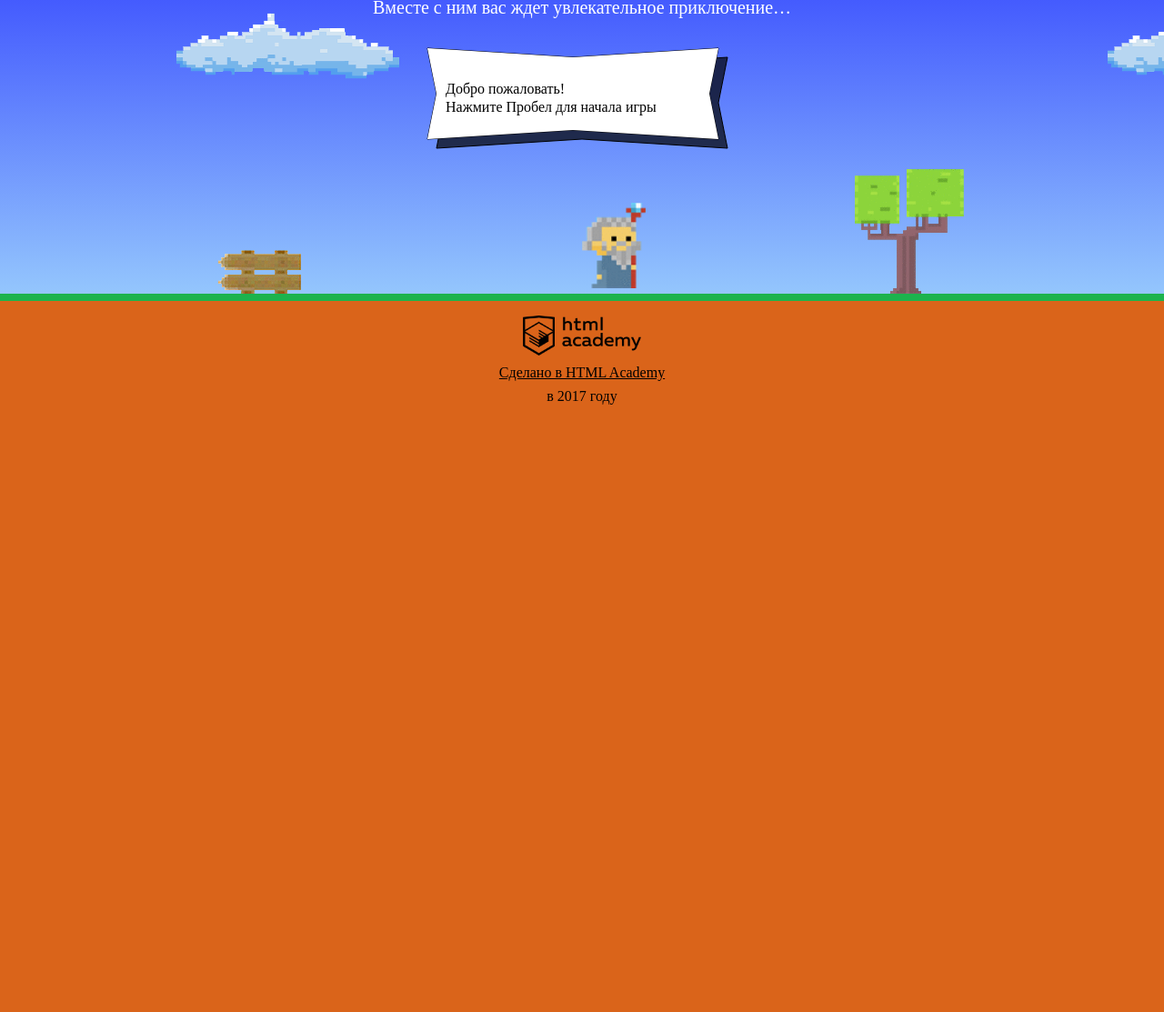
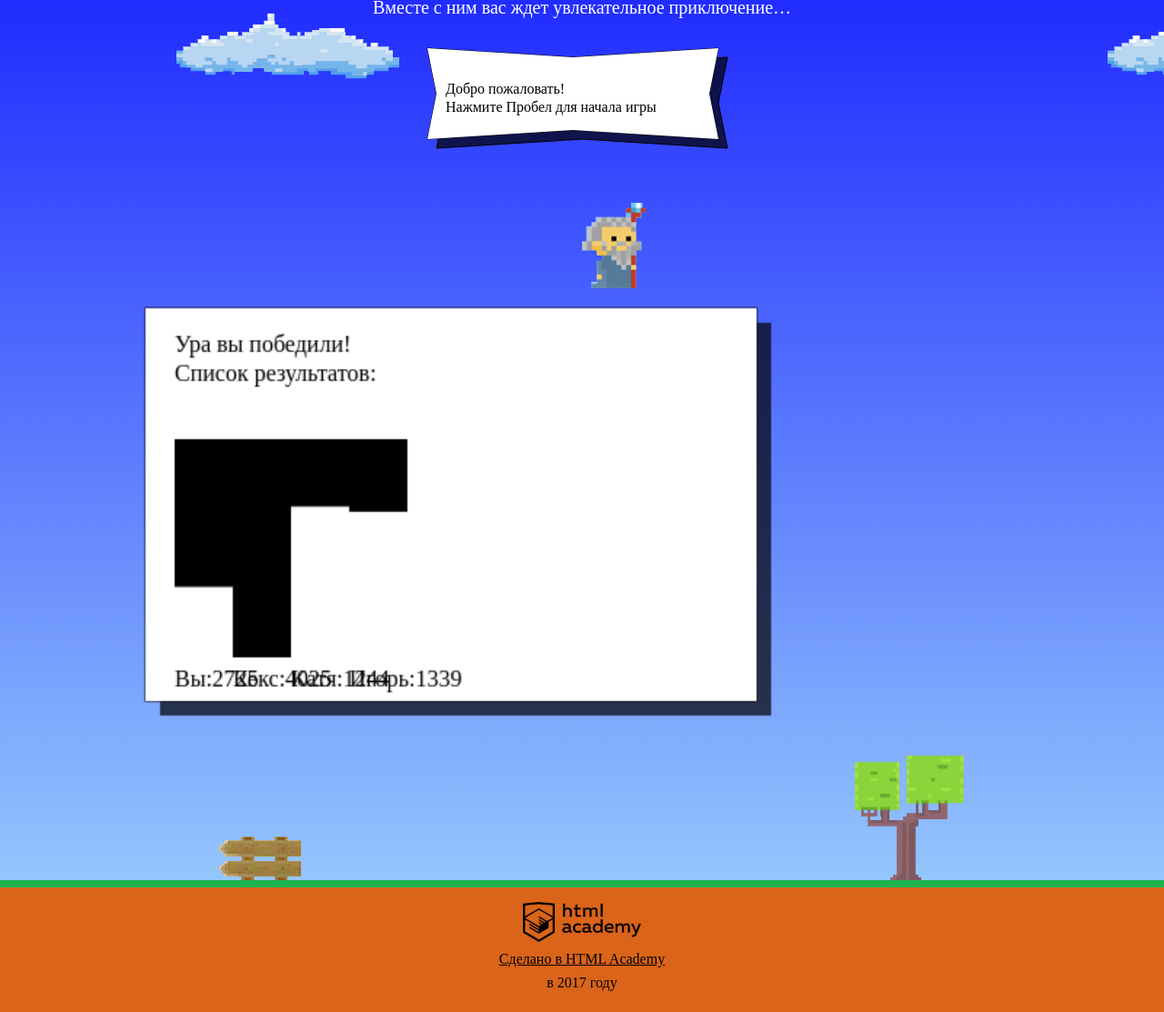
Before and after one commit to foxisrael/55283-code-and-magick, a website: page index.html in a window 1280 px wide. Shown: the part 276-1389 px from the top of the page at 91% size. Before the commit the page ends 800 px from the top, so only its background shows below. Drawn offline with Linux system fonts and the light colour scheme; a web font is replaced by a local one.

Commit message:
2 задание

```diff
--- a/index.html
+++ b/index.html
@@ -22,8 +22,8 @@
     Пендальф Синий.
     Вместе с ним вас ждет увлекательное приключение&hellip;
   </p>
-
   <div class="demo"></div>
+  <canvas width="800" height="400" style="width: 100%;"></canvas>
 </header>
 
 
@@ -58,7 +58,7 @@
     return height * 2 / 3;
   }
 </script>
-
+<script src="js/stat.js"></script>
 <script src="js/game.js" type="application/javascript"></script>
 </body>
 </html>
--- /dev/null
+++ b/js/stat.js
@@ -0,0 +1,60 @@
+'use strict';
+//Рисую канвас
+window.renderStatistics = function(ctx, names, times) {
+  //Тень
+  ctx.fillStyle = 'rgba(0, 0, 0, 0.7)';
+  ctx.fillRect(110, 20, 420, 270);
+
+  //Холст
+  ctx.fillStyle = '#fff';
+  ctx.strokeRect(100, 10, 420, 270);
+  ctx.fillRect(100, 10, 420, 270);
+
+  //Текст
+  ctx.fillStyle = '#000';
+  ctx.font = '16px PT Mono';
+  ctx.fillText('Ура вы победили!', 120, 40);
+  ctx.fillText('Список результатов:', 120, 60);
+
+//Обращаемся к массивам
+  //Не понял, что за переменная max. Для чего она?
+  var max = -1;
+
+  //Перебираем данные в массиве, вопрос почему только в массиве со временем?
+  for (var i = 0; i < times.length; i++) {
+    //Вот после этого я не понял...
+    var time = times[i];
+    if (time > max) {
+      max = time;
+    }
+  }
+
+  //Тут рисуем гистограмму
+  //Высота гистограммы
+  var histoHeight = 150;
+
+  //Не понял, что это такое
+  var histoX = 120;
+
+  //Высота отдельных результатов
+  var step = histoHeight / max;
+
+  //Ширина отдельных результатов
+  var columnIndent = 40;
+
+  //Опять ниже все не понял
+  for (var i = 0; i < times.length; i++) {
+    var name = names[i];
+    var time = times[i];
+    var height = step * time;
+
+    ctx.fillStyle = '#000';
+
+    //Вот эти строки не понял совсем
+    ctx.fillRect(histoX + columnIndent * i, 100, 40, height);
+    ctx.fillText(name + ':' + time.toFixed(0), histoX + columnIndent * i, 100 + histoHeight + 20);
+  }
+};
+
+var canvas = document.querySelector('canvas');
+renderStatistics(canvas.getContext('2d'), ['Вы', 'Кекс', 'Катя', 'Игорь'], [2725, 4025, 1244, 1339]);
--- a/package.json
+++ b/package.json
@@ -13,7 +13,7 @@
   },
   "homepage": "https://github.com/htmlacademy-javascript/55283-code-and-magick",
   "devDependencies": {
-    "eslint": "3.9.0",
+    "eslint": "^3.9.0",
     "eslint-config-htmlacademy": "0.2.x"
   },
   "dependencies": {},
```
Also changed, not shown: Readme.md.
